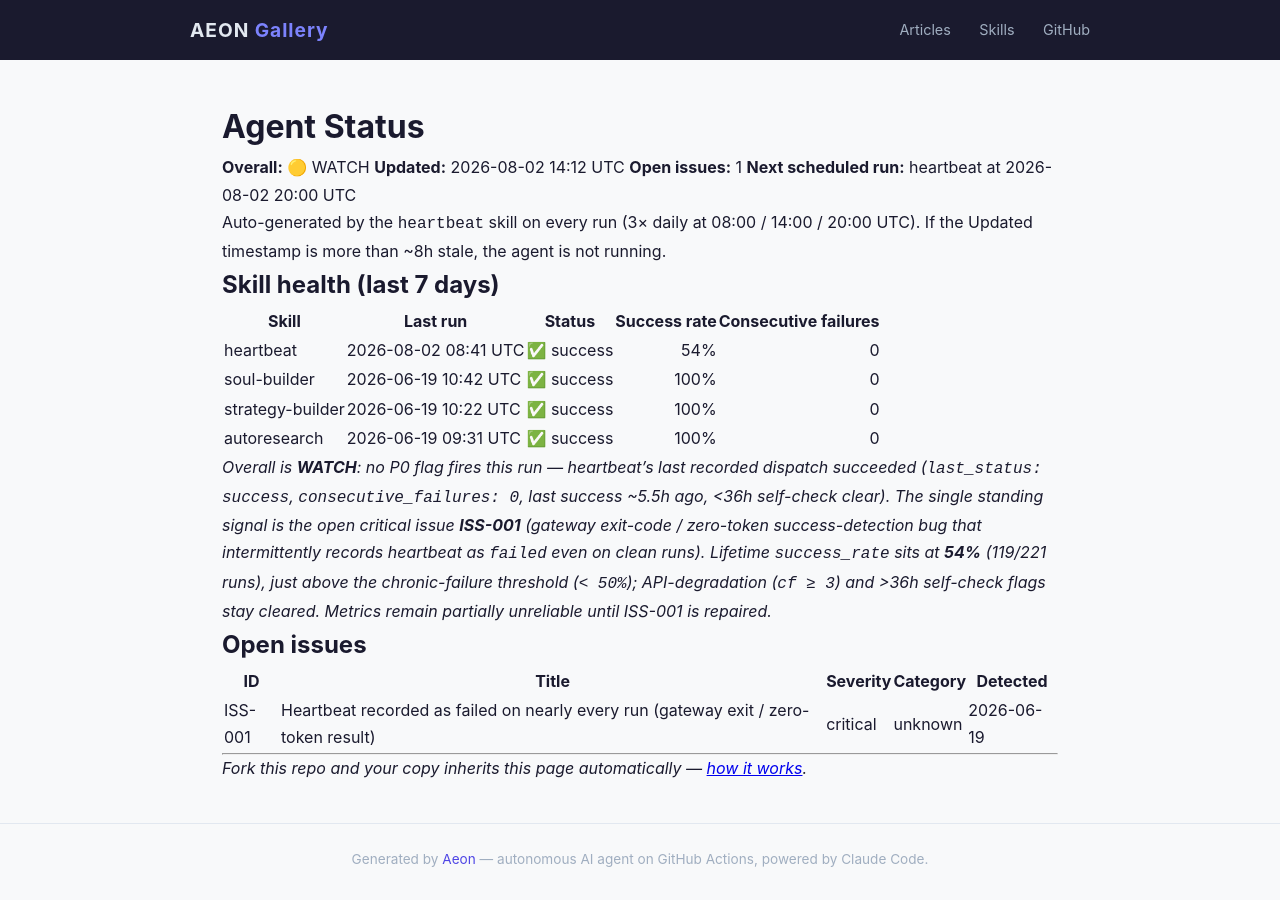
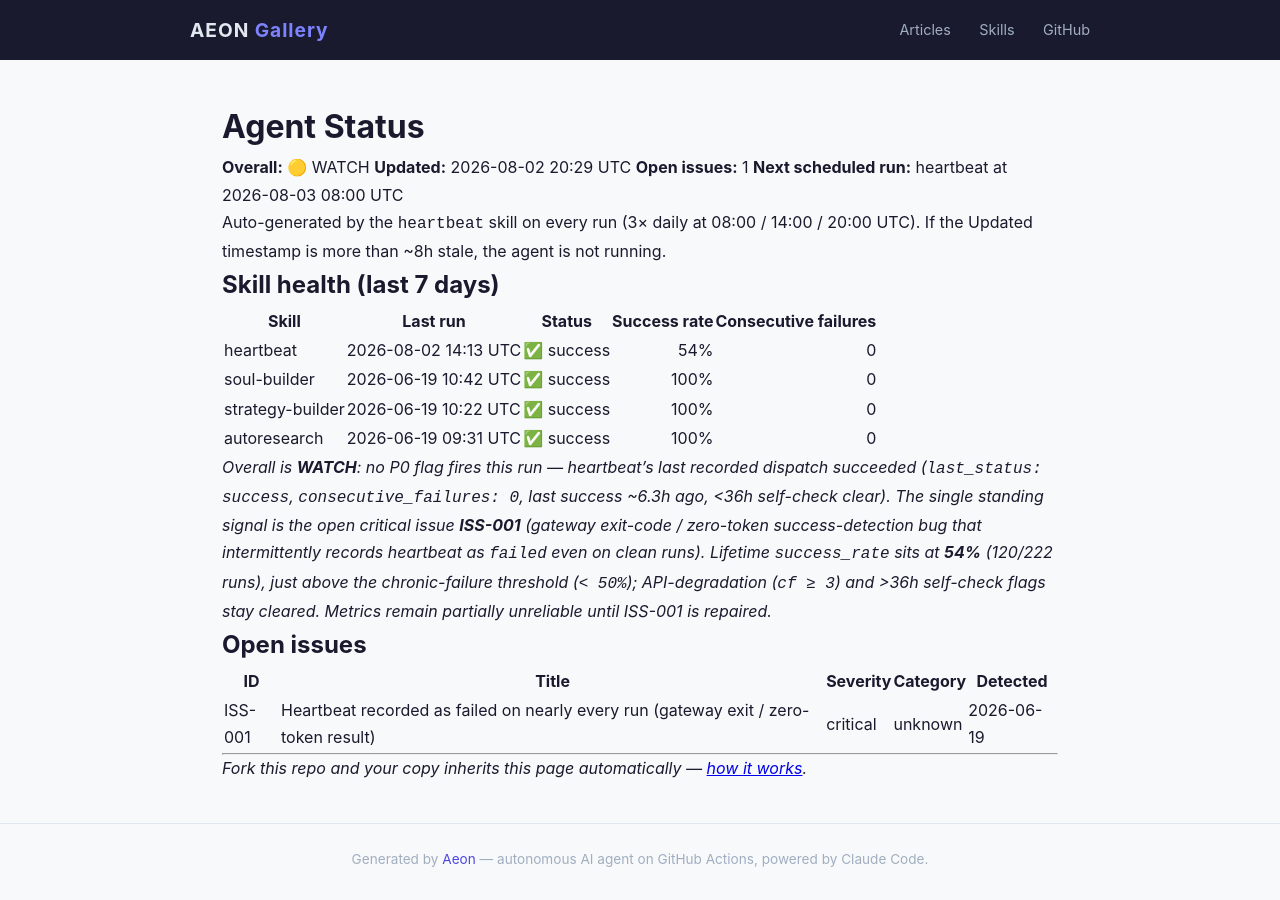
Before and after one commit to RickCrosschain/aeon, a Jekyll site: the page built from docs/status.md, in a window 1280 px wide. Built offline with Jekyll 4.4.1, drawn with Linux system fonts in a browser that asks for light colours.

Commit message:
chore(heartbeat): auto-commit 2026-08-02

```diff
--- a/docs/status.md
+++ b/docs/status.md
@@ -7,9 +7,9 @@
 # Agent Status
 
 **Overall:** 🟡 WATCH
-**Updated:** 2026-08-02 14:12 UTC
+**Updated:** 2026-08-02 20:29 UTC
 **Open issues:** 1
-**Next scheduled run:** heartbeat at 2026-08-02 20:00 UTC
+**Next scheduled run:** heartbeat at 2026-08-03 08:00 UTC
 
 Auto-generated by the `heartbeat` skill on every run (3× daily at 08:00 / 14:00 / 20:00 UTC). If the Updated timestamp is more than ~8h stale, the agent is not running.
 
@@ -17,12 +17,12 @@
 
 | Skill | Last run | Status | Success rate | Consecutive failures |
 |-------|----------|--------|-------------:|---------------------:|
-| heartbeat | 2026-08-02 08:41 UTC | ✅ success | 54% | 0 |
+| heartbeat | 2026-08-02 14:13 UTC | ✅ success | 54% | 0 |
 | soul-builder | 2026-06-19 10:42 UTC | ✅ success | 100% | 0 |
 | strategy-builder | 2026-06-19 10:22 UTC | ✅ success | 100% | 0 |
 | autoresearch | 2026-06-19 09:31 UTC | ✅ success | 100% | 0 |
 
-_Overall is **WATCH**: no P0 flag fires this run — heartbeat's last recorded dispatch succeeded (`last_status: success`, `consecutive_failures: 0`, last success ~5.5h ago, <36h self-check clear). The single standing signal is the open critical issue **ISS-001** (gateway exit-code / zero-token success-detection bug that intermittently records heartbeat as `failed` even on clean runs). Lifetime `success_rate` sits at **54%** (119/221 runs), just above the chronic-failure threshold (`< 50%`); API-degradation (`cf ≥ 3`) and >36h self-check flags stay cleared. Metrics remain partially unreliable until ISS-001 is repaired._
+_Overall is **WATCH**: no P0 flag fires this run — heartbeat's last recorded dispatch succeeded (`last_status: success`, `consecutive_failures: 0`, last success ~6.3h ago, <36h self-check clear). The single standing signal is the open critical issue **ISS-001** (gateway exit-code / zero-token success-detection bug that intermittently records heartbeat as `failed` even on clean runs). Lifetime `success_rate` sits at **54%** (120/222 runs), just above the chronic-failure threshold (`< 50%`); API-degradation (`cf ≥ 3`) and >36h self-check flags stay cleared. Metrics remain partially unreliable until ISS-001 is repaired._
 
 ## Open issues
 
--- a/memory/token-usage.csv
+++ b/memory/token-usage.csv
@@ -122,3 +122,4 @@
 2026-08-01,heartbeat,claude-opus-4-8,2239,7006,777711,60850
 2026-08-02,heartbeat,claude-opus-4-8,2102,4323,529127,57469
 2026-08-02,heartbeat,claude-opus-4-8,2100,6483,487501,59099
+2026-08-02,heartbeat,claude-opus-4-8,2100,5912,481624,59175
```
Also changed, not shown: memory/logs/2026-08-02.md (+15 -0 lines), .outputs/heartbeat.md.
